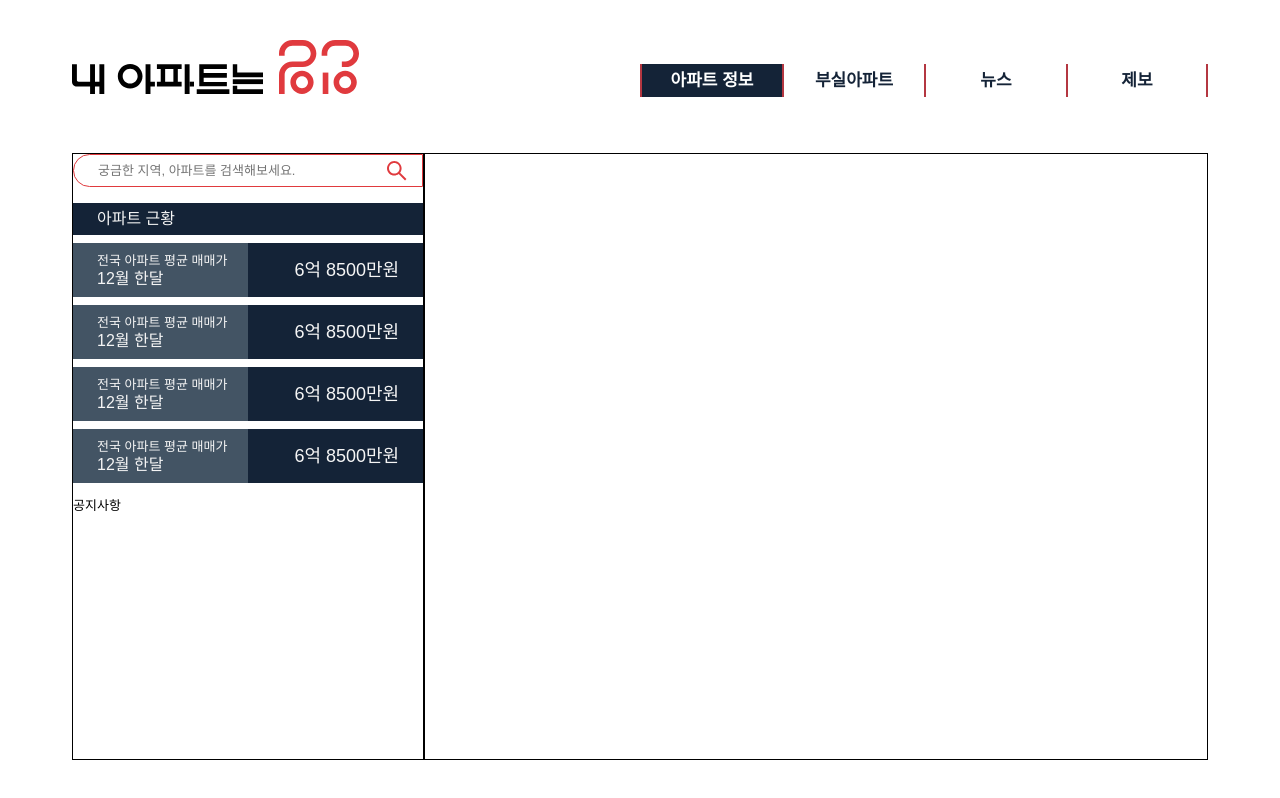
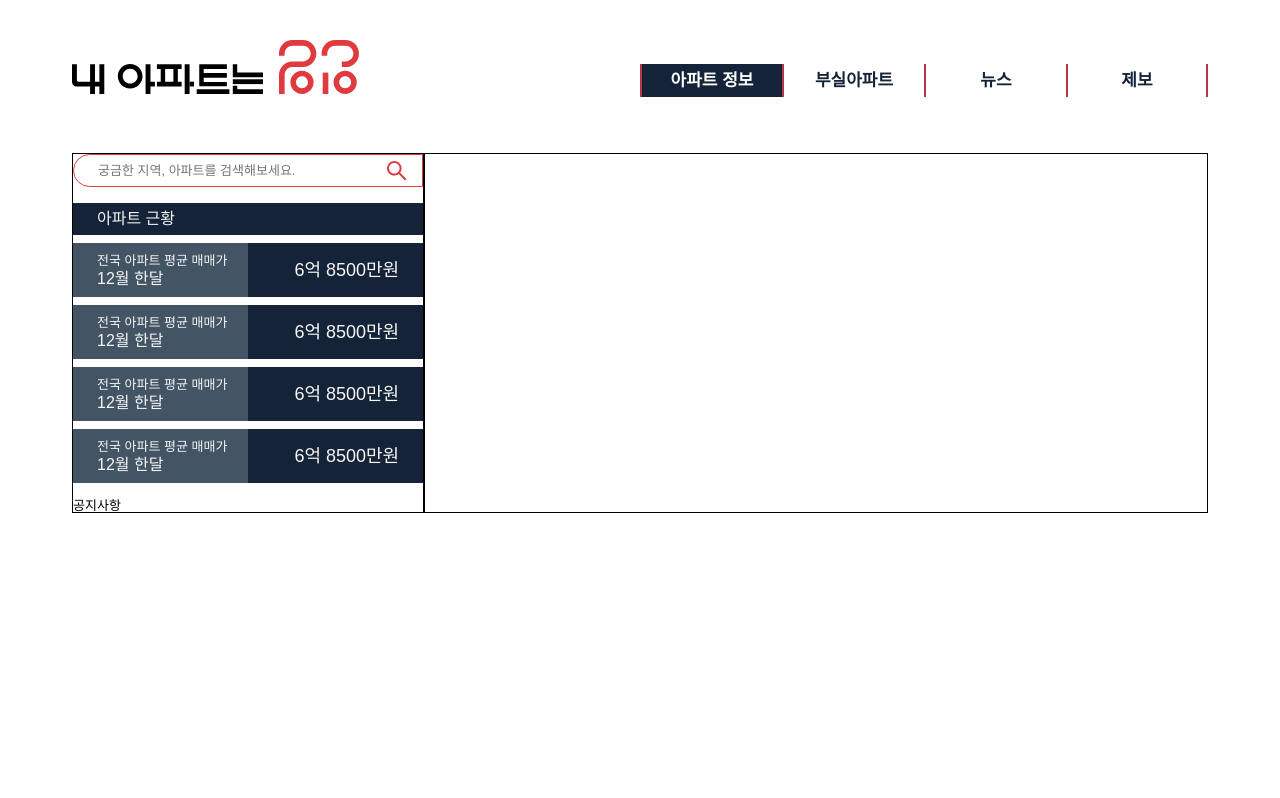
Before and after one commit to substandardApartment-V2/FE, a React (Vite) app: page / in a window 1280 px wide. Built offline with nearby package versions, Linux system fonts and the light colour scheme; a web font is replaced by a local one.

Commit message:
[remove] main.module.scss파일 삭제#11

```diff
--- a/src/components/Main.module.scss
+++ /dev/null
@@ -1,3 +0,0 @@
-.main {
-  height: 100%;
-}
--- a/src/components/Main.tsx
+++ b/src/components/Main.tsx
@@ -1,7 +1,6 @@
 import { PropsWithChildren } from "react";
 import { Outlet } from "react-router-dom";
-import styles from "./Main.module.scss";
 
 export default function Main({ children }: PropsWithChildren) {
-  return <main className={styles.main}>{children || <Outlet />}</main>;
+  return <main>{children || <Outlet />}</main>;
 }
```
